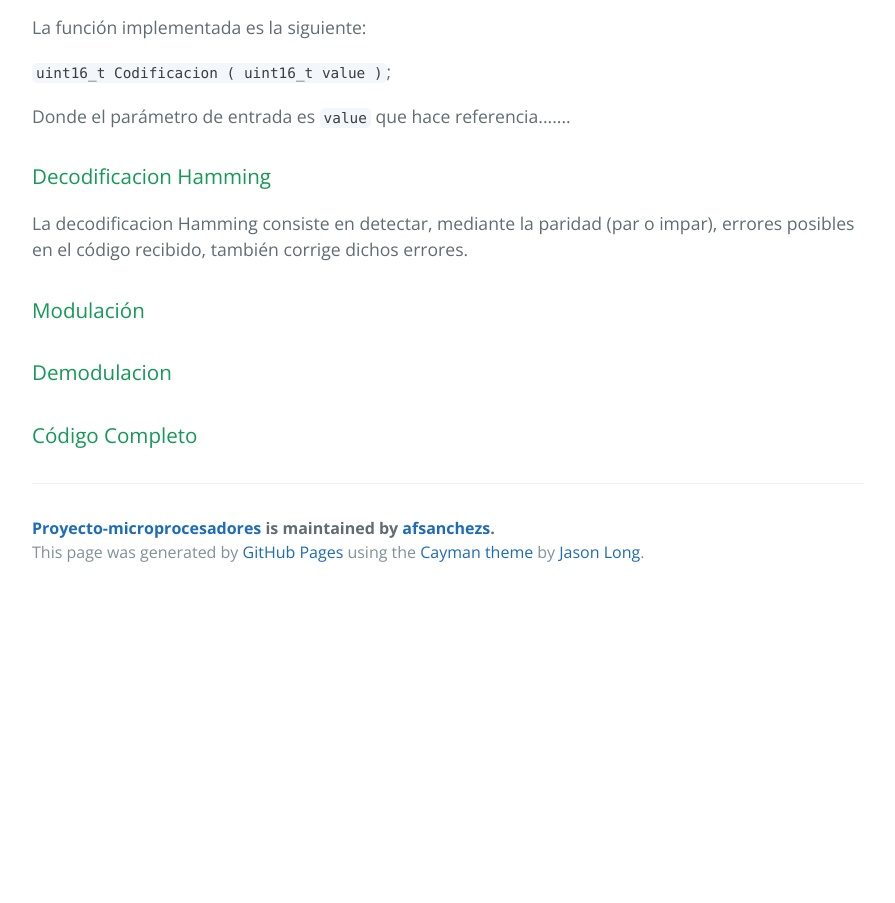
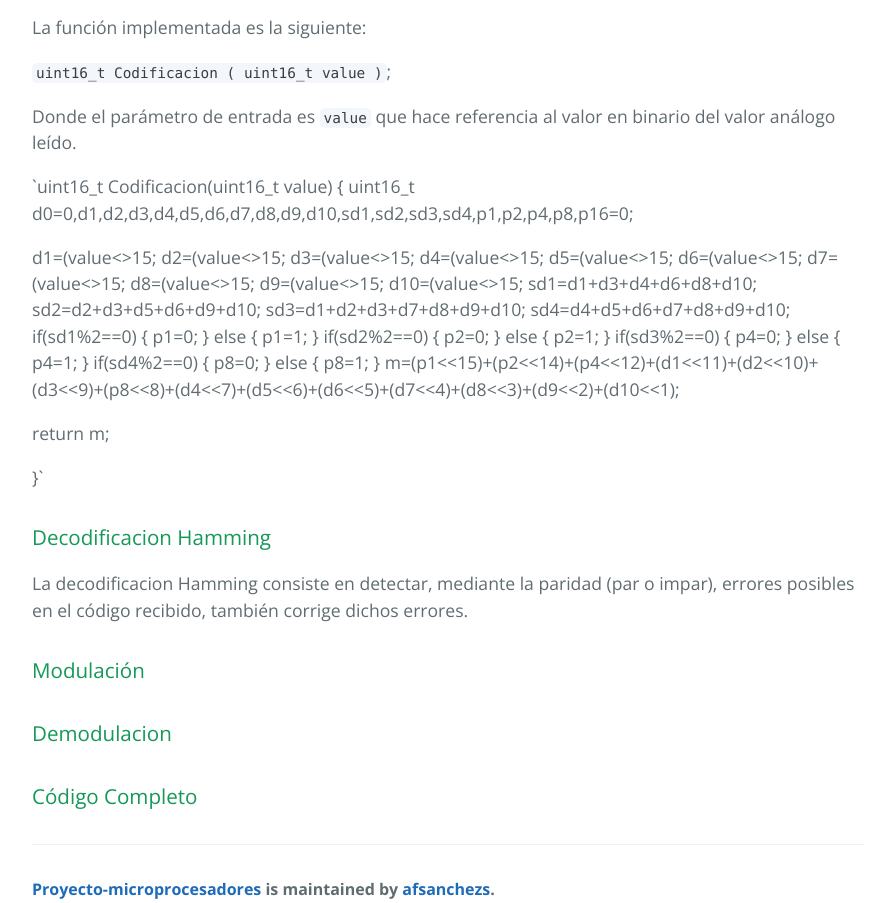
Before and after one commit to afsanchezs/Proyecto-Microprocesadores, a plain HTML site: page index.html in a window 1280 px wide. Shown: the part 922-1825 px from the top of the page, without its empty margins (192-1087 px from the left). Before the commit the page ends 1518 px from the top, so only its background shows below. Drawn offline with nearby package versions, Linux system fonts and the light colour scheme.

```diff
--- a/index.html
+++ b/index.html
@@ -38,7 +38,63 @@
 
 <p><code>uint16_t Codificacion ( uint16_t value )</code>;</p>
 
-<p>Donde el parámetro de entrada es <code>value</code> que hace referencia.......</p>
+<p>Donde el parámetro de entrada es <code>value</code> que hace referencia al valor en binario del valor análogo leído.</p>
+
+<p>`uint16_t Codificacion(uint16_t value)
+{
+    uint16_t d0=0,d1,d2,d3,d4,d5,d6,d7,d8,d9,d10,sd1,sd2,sd3,sd4,p1,p2,p4,p8,p16=0;</p>
+
+<p>d1=(value&lt;&gt;15;
+  d2=(value&lt;&gt;15;
+  d3=(value&lt;&gt;15;
+  d4=(value&lt;&gt;15;
+  d5=(value&lt;&gt;15;
+  d6=(value&lt;&gt;15;
+  d7=(value&lt;&gt;15;
+  d8=(value&lt;&gt;15;
+  d9=(value&lt;&gt;15;
+  d10=(value&lt;&gt;15;
+  sd1=d1+d3+d4+d6+d8+d10;
+  sd2=d2+d3+d5+d6+d9+d10;
+  sd3=d1+d2+d3+d7+d8+d9+d10;
+  sd4=d4+d5+d6+d7+d8+d9+d10;
+  if(sd1%2==0)
+   {
+     p1=0;
+   }
+  else
+  {
+    p1=1;
+  }
+  if(sd2%2==0)
+   {
+     p2=0;
+   }
+  else
+  {
+    p2=1;
+  }
+  if(sd3%2==0)
+   {
+     p4=0;
+   }
+  else
+  {
+    p4=1;
+  }
+  if(sd4%2==0)
+   {
+     p8=0;
+   }
+  else
+  {
+    p8=1;
+  }
+  m=(p1&lt;&lt;15)+(p2&lt;&lt;14)+(p4&lt;&lt;12)+(d1&lt;&lt;11)+(d2&lt;&lt;10)+(d3&lt;&lt;9)+(p8&lt;&lt;8)+(d4&lt;&lt;7)+(d5&lt;&lt;6)+(d6&lt;&lt;5)+(d7&lt;&lt;4)+(d8&lt;&lt;3)+(d9&lt;&lt;2)+(d10&lt;&lt;1);</p>
+
+<p>return m;</p>
+
+<p>}`</p>
 
 <h3>
 <a id="decodificacion-hamming" class="anchor" href="#decodificacion-hamming" aria-hidden="true"><span class="octicon octicon-link"></span></a>Decodificacion Hamming</h3>
```
Also changed, not shown: params.json (+1 -1 lines).
